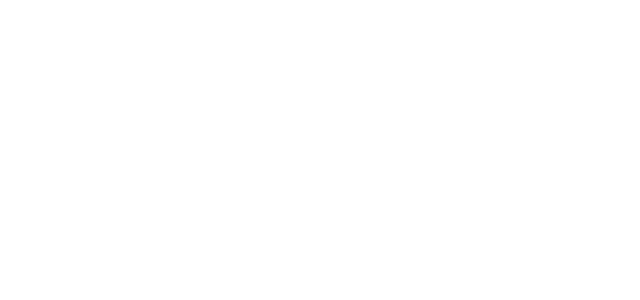
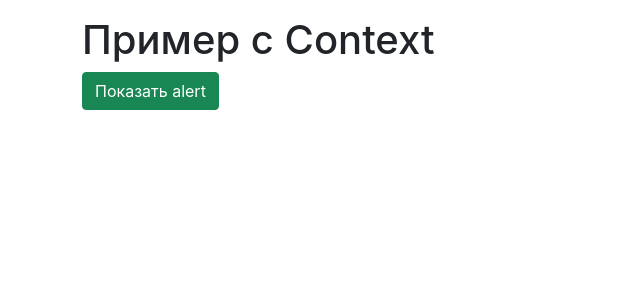
Before and after one commit to Vetal26/react_hooks, a React (Create React App) app: page / in a window 1280 px wide. Shown: the top 300 px of the page, without its empty margins (0-640 px from the left). Built offline with nearby package versions, Linux system fonts and the light colour scheme.

Commit message:
useContext

```diff
--- a/src/App.js
+++ b/src/App.js
@@ -1,7 +1,17 @@
 import React from "react";
+import Alert from "./alert/Alert";
+import Main from "./Main";
+import { AlertProvider } from "./alert/AlertContext";
 
 function App() {
-  return <div className="App"></div>;
+  return (
+    <AlertProvider>
+      <div className="container pt-3">
+        <Alert />
+        <Main toggle={() => {}} />
+      </div>
+    </AlertProvider>
+  );
 }
 
 export default App;
--- /dev/null
+++ b/src/Main.js
@@ -0,0 +1,15 @@
+import React from "react";
+import { useAlert } from "./alert/AlertContext";
+
+export default function Main() {
+  const { toggle } = useAlert();
+
+  return (
+    <div>
+      <h1>Пример с Context</h1>
+      <button onClick={toggle} className="btn btn-success">
+        Показать alert
+      </button>
+    </div>
+  );
+}
--- /dev/null
+++ b/src/alert/Alert.js
@@ -0,0 +1,14 @@
+import React from "react";
+import { useAlert } from "./AlertContext";
+
+export default function Alert() {
+  const alert = useAlert();
+
+  if (!alert.visible) return null;
+
+  return (
+    <div className={"alert alert-danger"} onClick={alert.toggle}>
+      Важное сообщение
+    </div>
+  );
+}
--- /dev/null
+++ b/src/alert/AlertContext.js
@@ -0,0 +1,32 @@
+import React, { useState } from "react";
+import { useContext } from "react";
+
+const AlertContext = React.createContext();
+// const AlertToggleContext = React.createContext();
+
+export const useAlert = () => {
+  return useContext(AlertContext);
+};
+
+// export const useToggleAlert = () => {
+//   return useContext(AlertToggleContext);
+// };
+
+export const AlertProvider = ({ children }) => {
+  const [alert, setAlert] = useState(false);
+
+  const toggle = () => setAlert((prev) => !prev);
+
+  return (
+    <AlertContext.Provider
+      value={{
+        visible: alert,
+        toggle,
+      }}
+    >
+      {/* <AlertToggleContext.Provider value={toggle}> */}
+      {children}
+      {/* </AlertToggleContext.Provider> */}
+    </AlertContext.Provider>
+  );
+};
```
